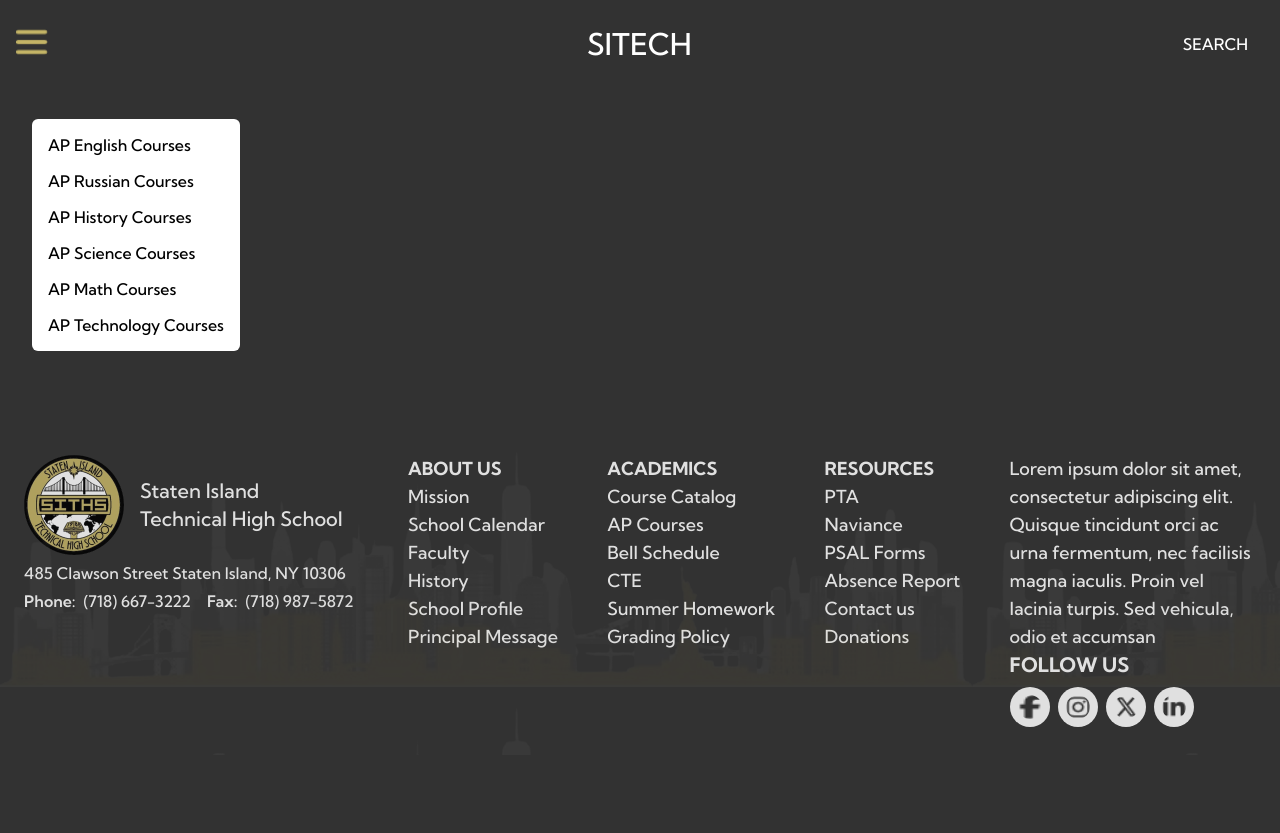
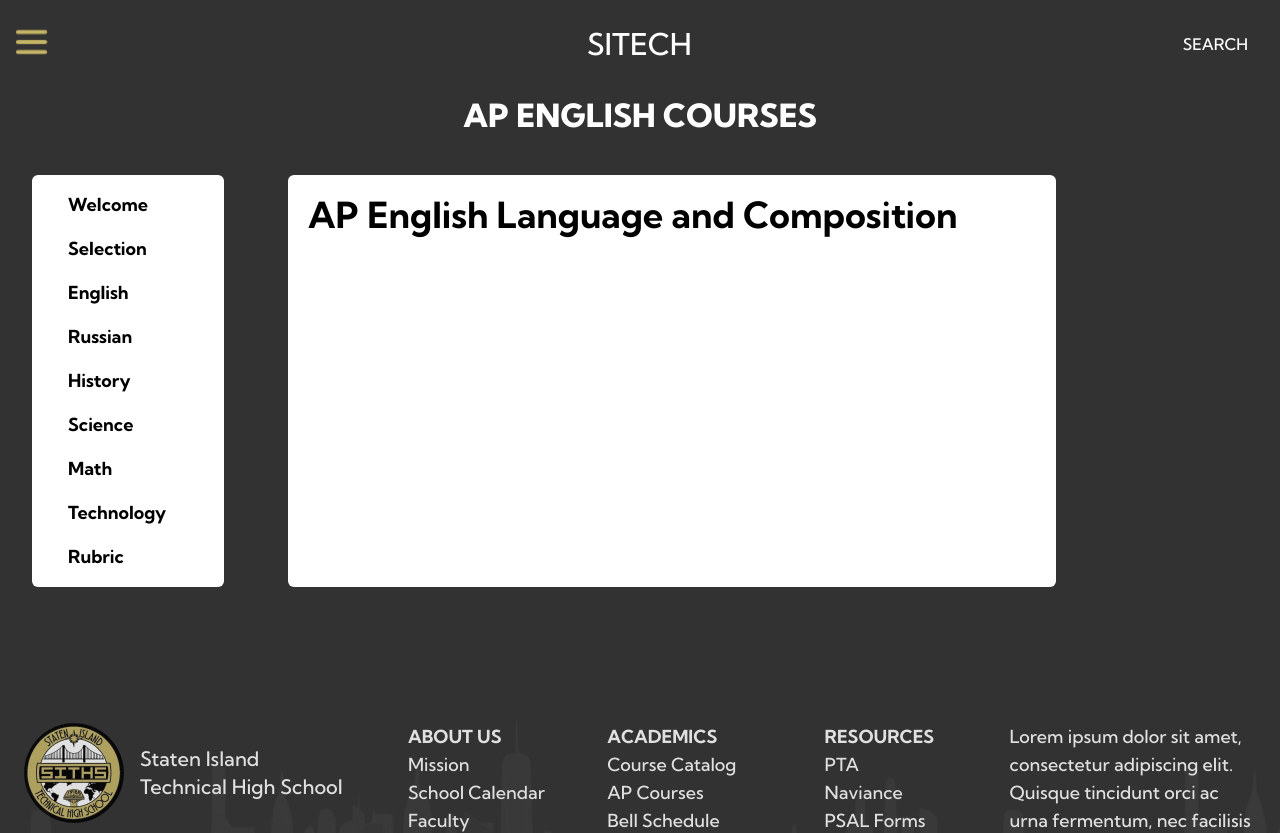
Before and after one commit to sitechtimes/SITHS-website-redesign, a Vue app in the folder siths-redesign/: page /apcourses in a window 1280 px wide. Shown: the top 833 px of the page. Before the commit the page ends 800 px from the top, so only its background shows below. Built offline with nearby package versions, Linux system fonts and the light colour scheme.

Commit message:
oh my god, am I actually working? :anguished:

```diff
--- a/siths-redesign/src/components/SubpageAP.vue
+++ b/siths-redesign/src/components/SubpageAP.vue
@@ -1,11 +1,19 @@
 <template>
-  <div class="py-2 rounded-md bg-white w-fit m-8">
-    <div v-for="APpage in page" class="py-2">
-      <router-link
-        :to="{ name: 'home' }"
-        class="rounded-md text-md text-black hover:bg-light-gray p-2 m-2 transition ease-in-out duration-300"
-        >{{ APpage.name }}</router-link
-      >
+  <div class="flex flex-col items-center">
+    <h1 class="font-extrabold py-2">AP ENGLISH COURSES</h1>
+    <div class="flex flex-row w-full">
+      <div class="py-2 rounded-md bg-white w-[15%] m-8">
+        <div v-for="APpage in page" class="py-2">
+          <router-link
+            :to="{ name: 'home' }"
+            class="rounded-md text-md text-lg ml-7 text-black font-bold hover:bg-light-gray p-2 m-2 transition ease-in-out duration-300"
+            >{{ APpage.name }}</router-link
+          >
+        </div>
+      </div>
+      <div class="p-5 rounded-md bg-white w-[60%] m-8">
+        <h2 class="text-black font-bold text-4xl">AP English Language and Composition</h2>
+      </div>
     </div>
   </div>
 </template>
--- a/siths-redesign/src/router/index.js
+++ b/siths-redesign/src/router/index.js
@@ -24,8 +24,8 @@ const router = createRouter({
       component: () => import('../views/SchoolInfo/YearlyInfo.vue')
     },
     {
-      path: '/Apcourses',
-      name: 'Apcourses',
+      path: '/apcourses',
+      name: 'apcourses',
       component: () => import('../views/ApPage.vue') // This is only a placeholder for rn, will change it to reroute to each individual AP course page
     },
     {
--- a/siths-redesign/src/views/ApPage.vue
+++ b/siths-redesign/src/views/ApPage.vue
@@ -8,27 +8,39 @@
 import SubpageAP from '../components/SubpageAP.vue'
 const ApPages = [
   {
-    name: 'AP English Courses',
+    name: 'Welcome',
     url: ''
   },
   {
-    name: 'AP Russian Courses',
+    name: 'Selection',
     url: ''
   },
   {
-    name: 'AP History Courses',
+    name: 'English',
     url: ''
   },
   {
-    name: 'AP Science Courses',
+    name: 'Russian',
     url: ''
   },
   {
-    name: 'AP Math Courses',
+    name: 'History',
     url: ''
   },
   {
-    name: 'AP Technology Courses',
+    name: 'Science',
+    url: ''
+  },
+  {
+    name: 'Math',
+    url: ''
+  },
+  {
+    name: 'Technology',
+    url: ''
+  },
+  {
+    name: 'Rubric',
     url: ''
   }
 ]
```
